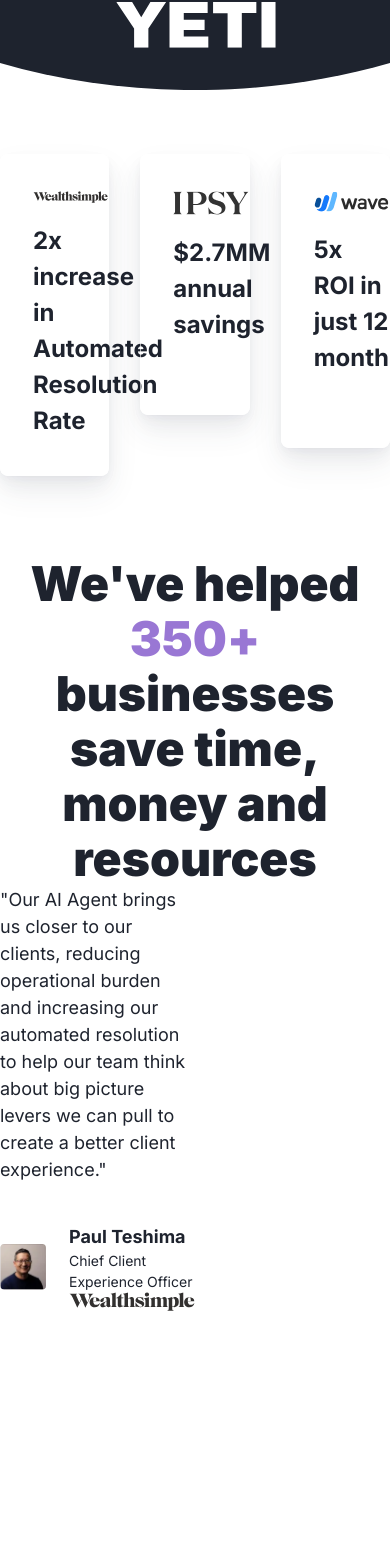
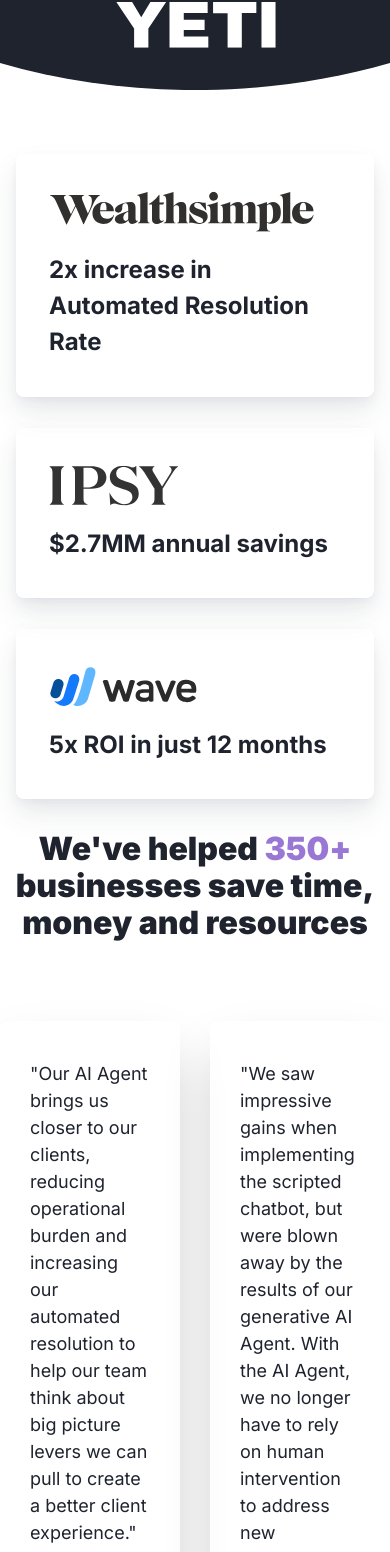
Before and after one commit to zarrar79/ada, a Next.js app: page / in a window 390 px wide. Shown: the part 1815-3367 px from the top of the page. Before the commit the page ends 3126 px from the top, so only its background shows below. Built offline with nearby package versions, Linux system fonts and the light colour scheme.

Commit message:
about section responsiveness

```diff
--- a/src/app/Components/Testimonials.js
+++ b/src/app/Components/Testimonials.js
@@ -4,16 +4,18 @@
 import ipsy from "../../../public/assets/ipsy_b.svg";
 import wave from "../../../public/assets/wave.svg";
 import man from "../../../public/assets/man.svg";
+import clickup from "../../../public/assets/clickup.svg";
+import girl from "../../../public/assets/girl.svg";
 const Testimonials = () => {
   return (
     <>
       {/* fluid container */}
       <div className="max-w-[1231px] mx-auto font-Inter">
         {/* grid */}
-        <div className="grid grid-cols-3 gap-[31px] mt-16">
+        <div className="grid grid-cols-3 gap-[31px] mt-16 grid_about">
           <div>
             {/* box 1 */}
-            <div className="pl-8 py-9 mb-20 border-[1px] rounded-[8px] border-[#FFFFFF99] box_shadow_testi">
+            <div className="f_card_about px-8 py-9 mb-20 border-[1px] rounded-[8px] border-[#FFFFFF99] box_shadow_testi">
               {/* image */}
               <div>
                 <img src={wealthsimple.src}></img>
@@ -26,7 +28,7 @@
           </div>
           {/* box 2 */}
           <div>
-            <div className="pl-8 pt-9 pb-[71px] mb-20 border-[1px] rounded-[8px] border-[#FFFFFF99] box_shadow_testi">
+            <div className="s_card_about px-8 pt-9 pb-[71px] mb-20 border-[1px] rounded-[8px] border-[#FFFFFF99] box_shadow_testi">
               {/* image */}
               <div>
                 <img src={ipsy.src}></img>
@@ -39,7 +41,7 @@
           </div>
           <div>
             {/* box 1 */}
-            <div className="pl-8 pt-9 pb-[71px] mb-20 border-[1px] rounded-[8px] border-[#FFFFFF99] box_shadow_testi">
+            <div className="t_card_about px-8 pt-9 pb-[71px] mb-20 border-[1px] rounded-[8px] border-[#FFFFFF99] box_shadow_testi">
               {/* image */}
               <div>
                 <img src={wave.src}></img>
@@ -52,14 +54,15 @@
           </div>
         </div>
         {/* text */}
-        <div className="max-w-[800px] mx-auto text-center font-[900] text-[48px] text-[#1E232E] leading-[55px]">
+        <div className="b_text max-w-[800px] mx-auto text-center font-[900] text-[48px] text-[#1E232E] leading-[55px]">
           We&apos;ve helped <span className="text-[#9977D4]">350+</span> businesses
           save time, money and resources
         </div>
         {/* grid */}
-        <div className="grid grid-cols-2">
+        <div className="grid grid-cols-2 mt-[80px] gap-[30px]">
           {/* left */}
-          <div>
+          {/* #FFFFFF99 */}
+          <div className="px-[29px] py-[38px] rounded-[8px] border-[1px] shadow-2xl border-[#FFFFFF99]">
             {/* b_text */}
             <div className="font-[400] text-[18px] text-[#1E232E] justify-start">
             &quot;Our AI Agent brings us closer to our clients, reducing
@@ -71,18 +74,36 @@
             <div className="flex items-center mt-10">
                 {/* img */}
                 <div><img src={man.src}></img></div>
-                <div className="ml-[23px]">
+                <div className="ml-[23px] pt-[8.5px]">
                     {/* bold */}
                     <div className="font-[700] text-[18px] text-[#1E232E]">Paul Teshima</div>
                     {/* small */}
-                    <div className="font-[400] text-[14px] text-[#1E232E]">Chief Client Experience Officer</div>
+                    <div className="font-[400] text-[14px] mt-[-7px] text-[#1E232E]">Chief Client Experience Officer</div>
                     {/* image */}
-                    <div><img src={wealthsimple.src}></img></div>
+                    <div className="mt-[11px]"><img src={wealthsimple.src}></img></div>
                 </div>
             </div>
           </div>
           {/* right */}
-          <div></div>
+          <div className="px-[29px] py-[38px] rounded-[8px] border-[1px] shadow-2xl border-[#FFFFFF99]">
+            {/* b_text */}
+            <div className="font-[400] text-[18px] text-[#1E232E] justify-start">
+            &quot;We saw impressive gains when implementing the scripted chatbot, but were blown away by the results of our generative AI Agent. With the AI Agent, we no longer have to rely on human intervention to address new customer inquiries that come through when we've updated our product.&quot;
+            </div>
+            {/* small text + img */}
+            <div className="flex items-center mt-10">
+                {/* img */}
+                <div><img src={girl.src}></img></div>
+                <div className="ml-[23px] pt-[8.5px]">
+                    {/* bold */}
+                    <div className="font-[700] text-[18px] text-[#1E232E]">Allie Hurley</div>
+                    {/* small */}
+                    <div className="font-[400] text-[14px] mt-[-7px] text-[#1E232E]">Head of Global Support</div>
+                    {/* image */}
+                    <div className="mt-[11px]"><img src={clickup.src}></img></div>
+                </div>
+            </div>
+          </div>
         </div>
       </div>
     </>
--- a/src/app/globals.css
+++ b/src/app/globals.css
@@ -211,3 +211,47 @@
     width:80%;
   }
 }
+@media(max-width:1023px){
+  .b_text{
+    max-width:534px
+  }
+  .grid_about{
+    max-width: 46rem;
+    margin-left: auto;
+    margin-right: auto;
+  }
+  .s_card_about{
+    padding-bottom:55px;
+  }
+  .t_card_about{
+    padding-bottom:90px;
+  }
+}
+@media(max-width:767px){
+  .b_text{
+    font-weight:900;
+    font-size:32px;
+    line-height:37px;
+  }
+  .grid_about{
+    max-width: 39rem;
+    grid-template-columns:1fr;
+  }
+  .f_card_about{
+    margin-bottom:0rem;
+  }
+  .s_card_about{
+    margin-bottom:0px;
+    padding-bottom:35px;
+  }
+  .t_card_about{
+    margin-bottom:31px;
+    padding-bottom:35px;
+  }
+}
+@media(max-width:623px){
+  .grid_about{
+    margin-left:1rem;
+    margin-right:1rem;
+  }
+}
```
Also changed, not shown: public/assets/clickup.svg (added), public/assets/girl.svg (added).
